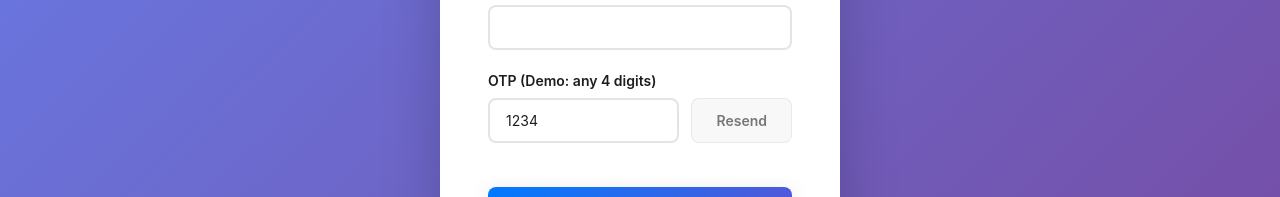
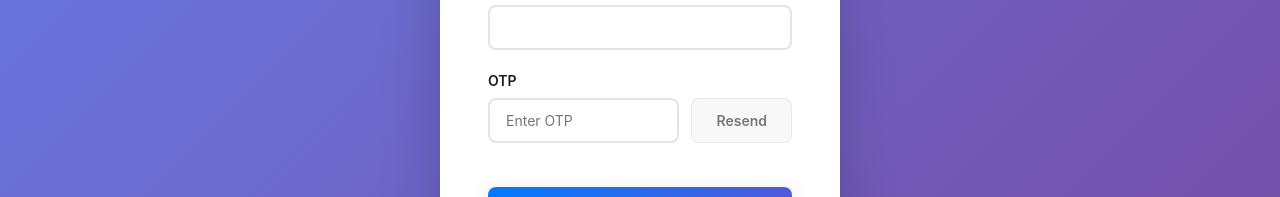
Before and after one commit to omithacker08/portfolio-website, a React (Create React App) app: page /auth in a window 1280 px wide. Shown: the part 395-592 px from the top of the page. Built offline with nearby package versions, Linux system fonts and the light colour scheme; no server answers.

Commit message:
Remove demo OTP values from production

```diff
--- a/src/pages/Auth.js
+++ b/src/pages/Auth.js
@@ -10,7 +10,7 @@ const Auth = () => {
     name: '',
     email: '',
     password: '',
-    otp: '1234'
+    otp: ''
   });
   const [otpSent, setOtpSent] = useState(true);
   const [loading, setLoading] = useState(false);
@@ -101,14 +101,14 @@ const Auth = () => {
 
               <div className="otp-section">
                 <div className="form-group">
-                  <label>OTP (Demo: any 4 digits)</label>
+                  <label>OTP</label>
                   <div className="otp-input-group">
                     <input
                       type="text"
                       name="otp"
                       value={formData.otp}
                       onChange={handleInputChange}
-                      placeholder="1234"
+                      placeholder="Enter OTP"
                       required
                     />
                     <button
@@ -140,7 +140,7 @@ const Auth = () => {
                   onClick={() => {
                     setIsLogin(!isLogin);
                     setOtpSent(true);
-                    setFormData({ name: '', email: '', password: '', otp: '1234' });
+                    setFormData({ name: '', email: '', password: '', otp: '' });
                   }}
                   className="switch-btn"
                 >
```
